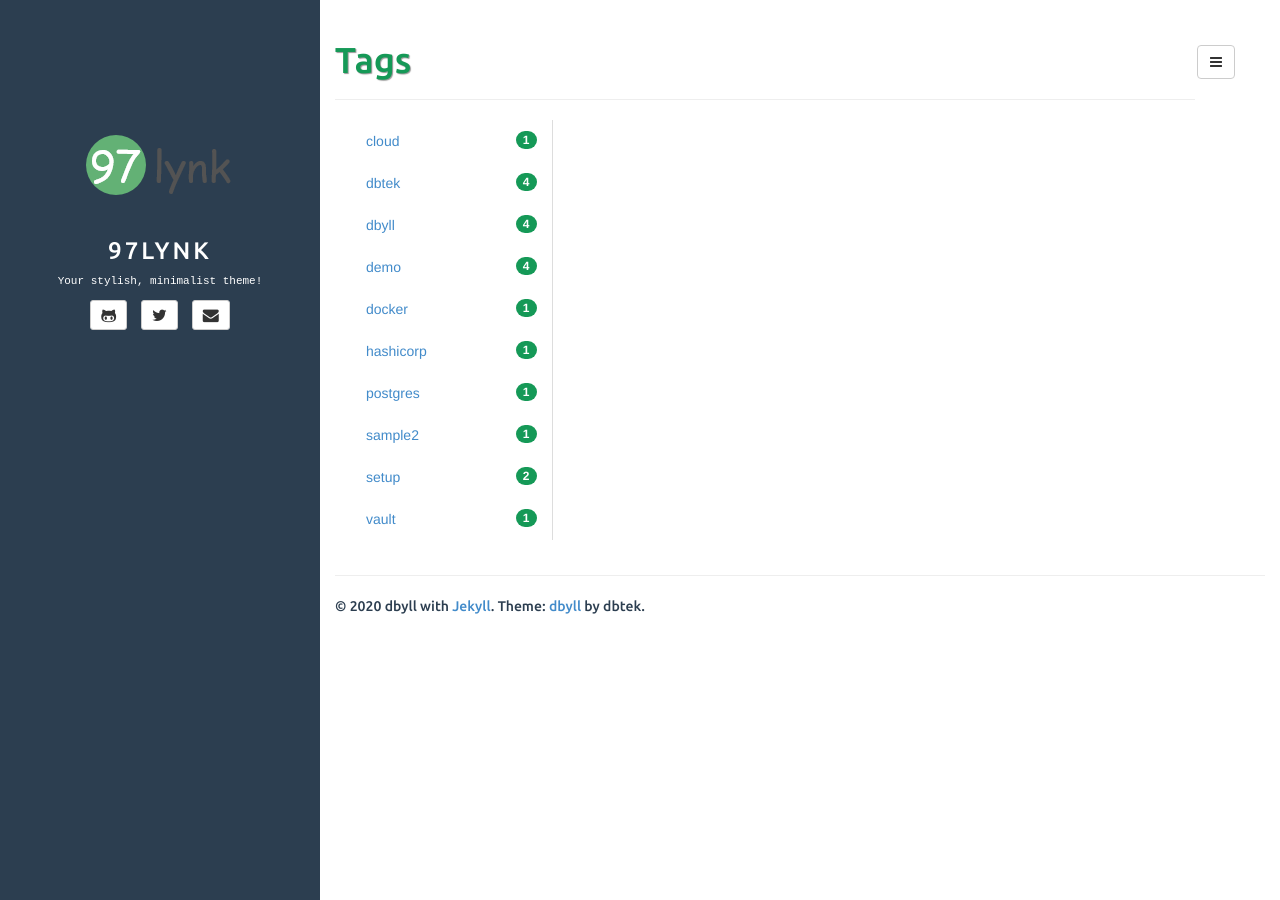
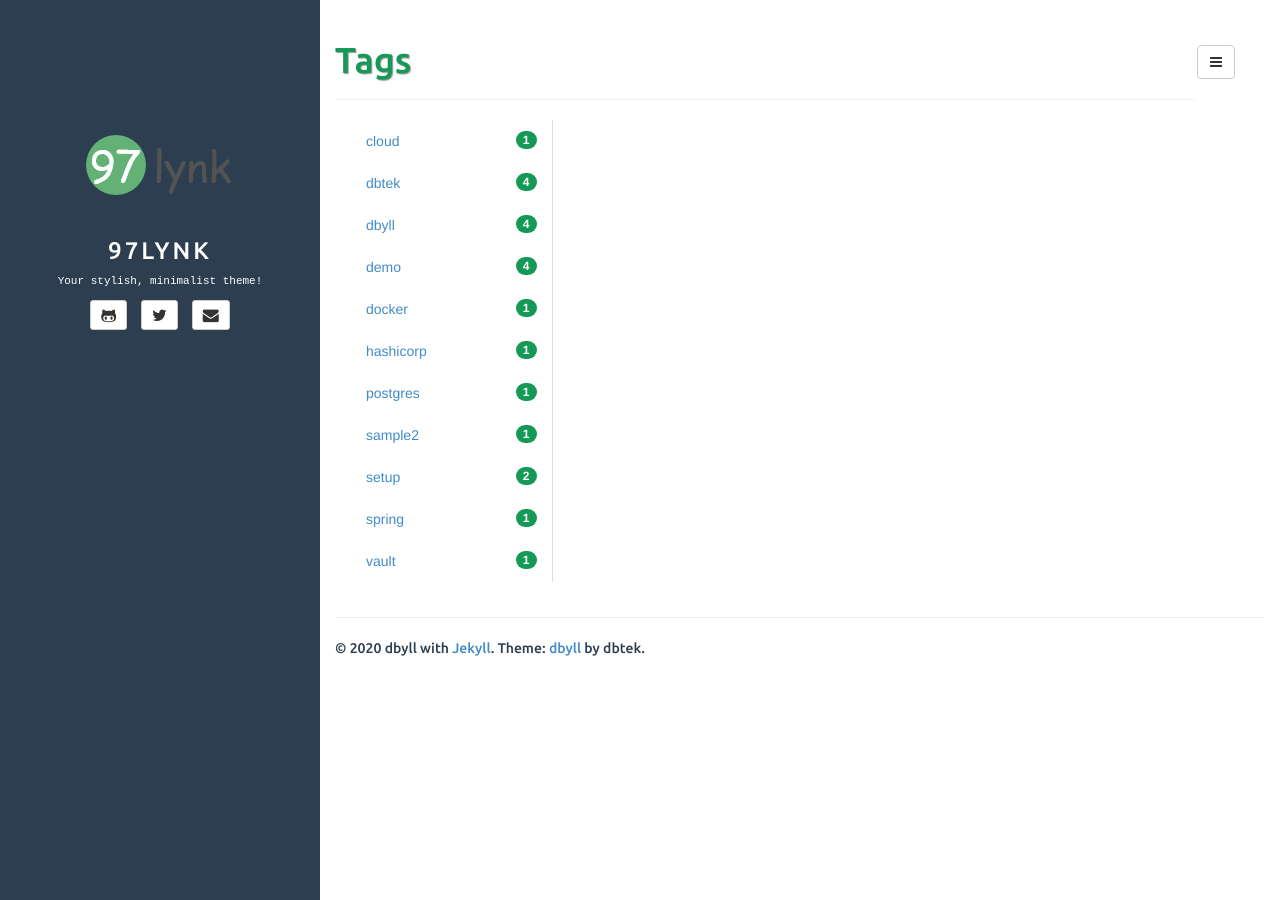
Before and after one commit to 97lynk/97lynk.github.io, a Jekyll site: the page built from tags.html, in a window 1280 px wide. Built offline with Jekyll 4.4.1, drawn with Linux system fonts in a browser that asks for light colours.

```diff
--- a/_posts/2020-02-02-vault.md
+++ b/_posts/2020-02-02-vault.md
@@ -2,7 +2,7 @@
 layout: post
 title: Vault with docker
 categories: [cloud]
-tags: [postgres, cloud, docker, vault, hashicorp]
+tags: [postgres, cloud, docker, vault, hashicorp, spring]
 description: Using Vault to manage Postgres's credential
 comments: false
 ---
--- a/index.html
+++ b/index.html
@@ -1,8 +1,3 @@
----
-layout: page
-tagline:
----
-
 {% for post in paginator.posts %}
 
 <article class="home">
```
Also changed, not shown: other parts of _posts/2020-02-02-vault.md (+1 -0 lines).
